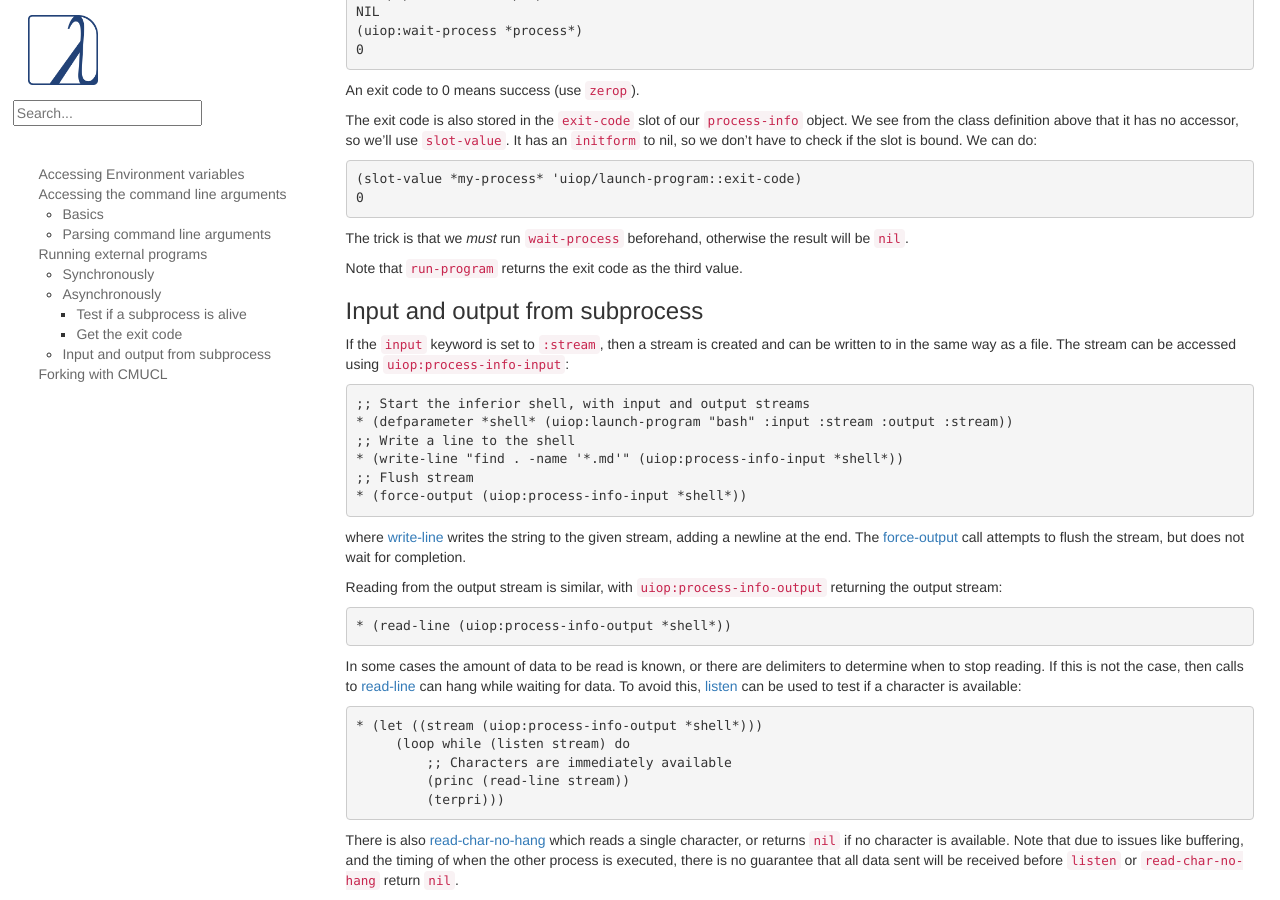
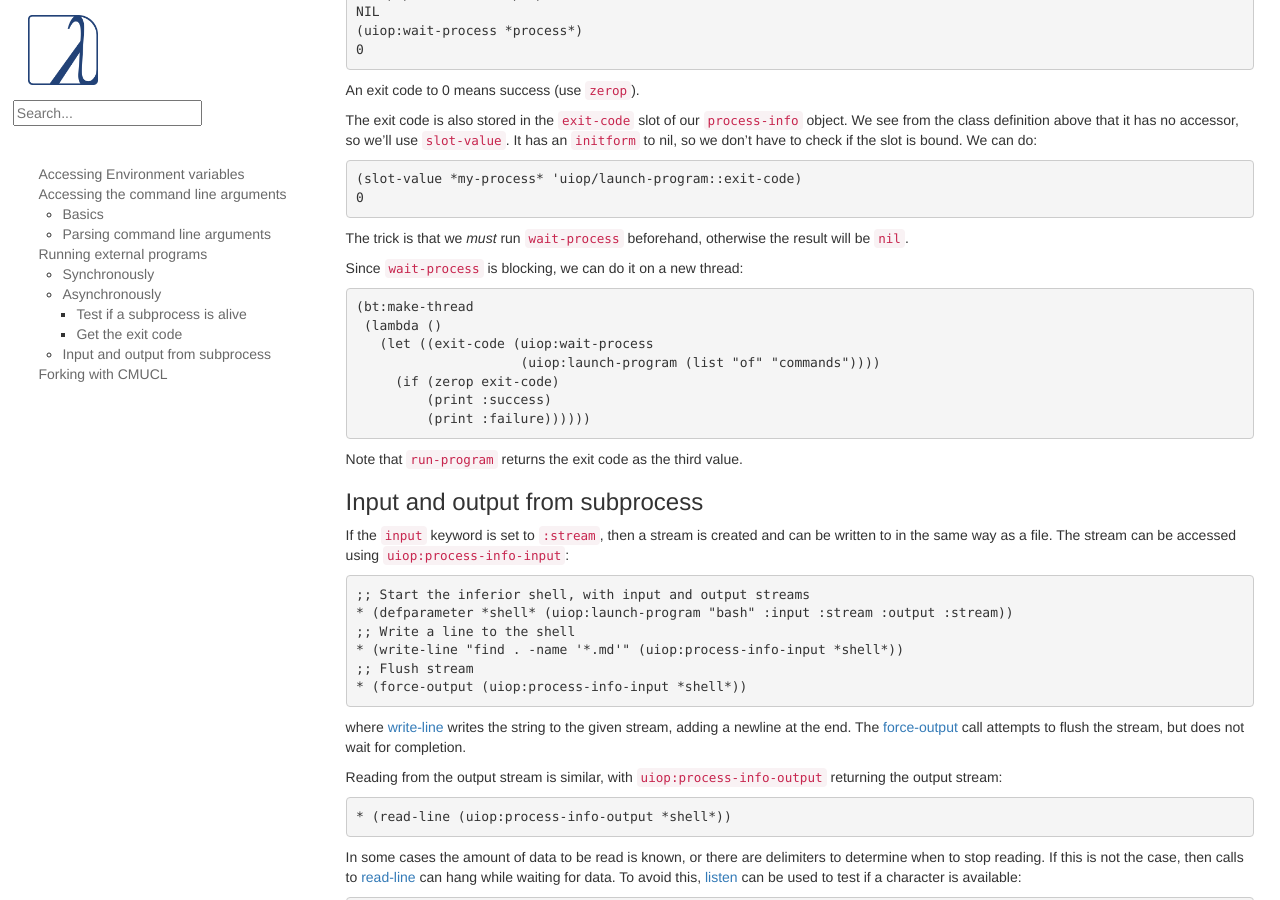
Before and after one commit to LispCookbook/cl-cookbook, a Jekyll site: the page built from os.md, in a window 1280 px wide and 900 px high, scrolled down 5628 px. Built offline with Jekyll 4.4.1, drawn with Linux system fonts in a browser that asks for light colours.

Commit message:
os: wait-process in new thread

```diff
--- a/os.md
+++ b/os.md
@@ -416,6 +416,19 @@ nil, so we don't have to check if the slot is bound.  We can do:
 The trick is that we *must* run `wait-process` beforehand, otherwise
 the result will be `nil`.
 
+Since `wait-process` is blocking, we can do it on a new thread:
+
+~~~lisp
+(bt:make-thread
+ (lambda ()
+   (let ((exit-code (uiop:wait-process
+                     (uiop:launch-program (list "of" "commands"))))
+     (if (zerop exit-code)
+         (print :success)
+         (print :failure))))))
+~~~
+
+
 Note that `run-program` returns the exit code as the third value.
 
 
```
